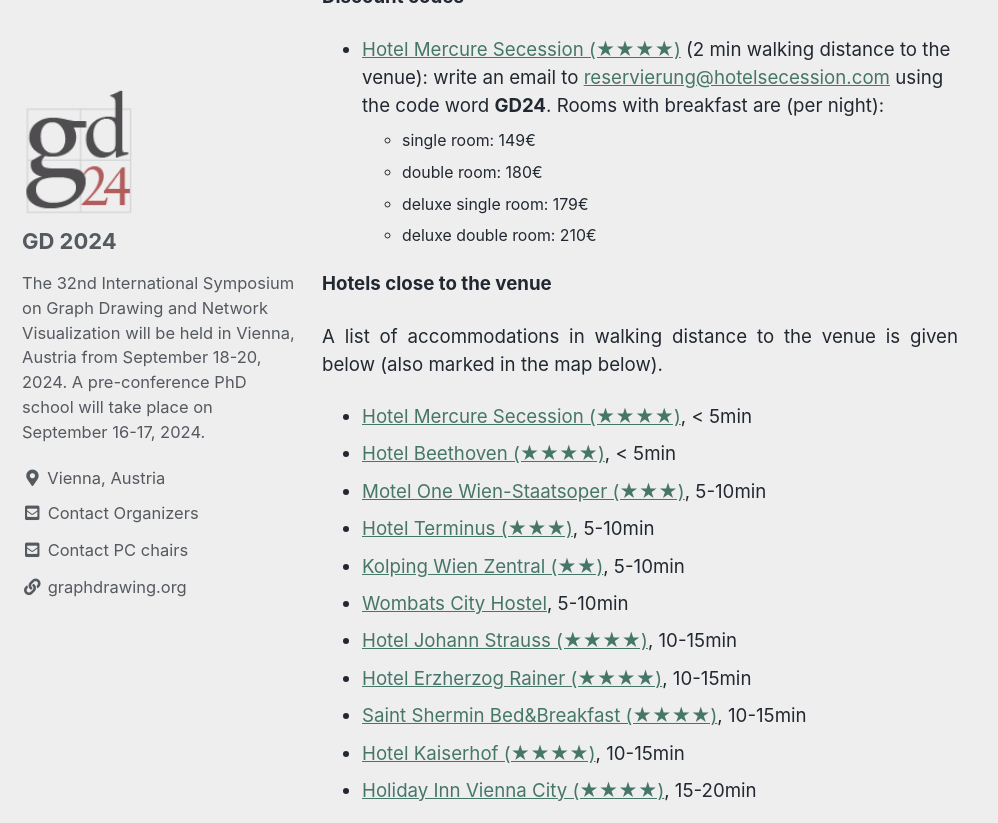
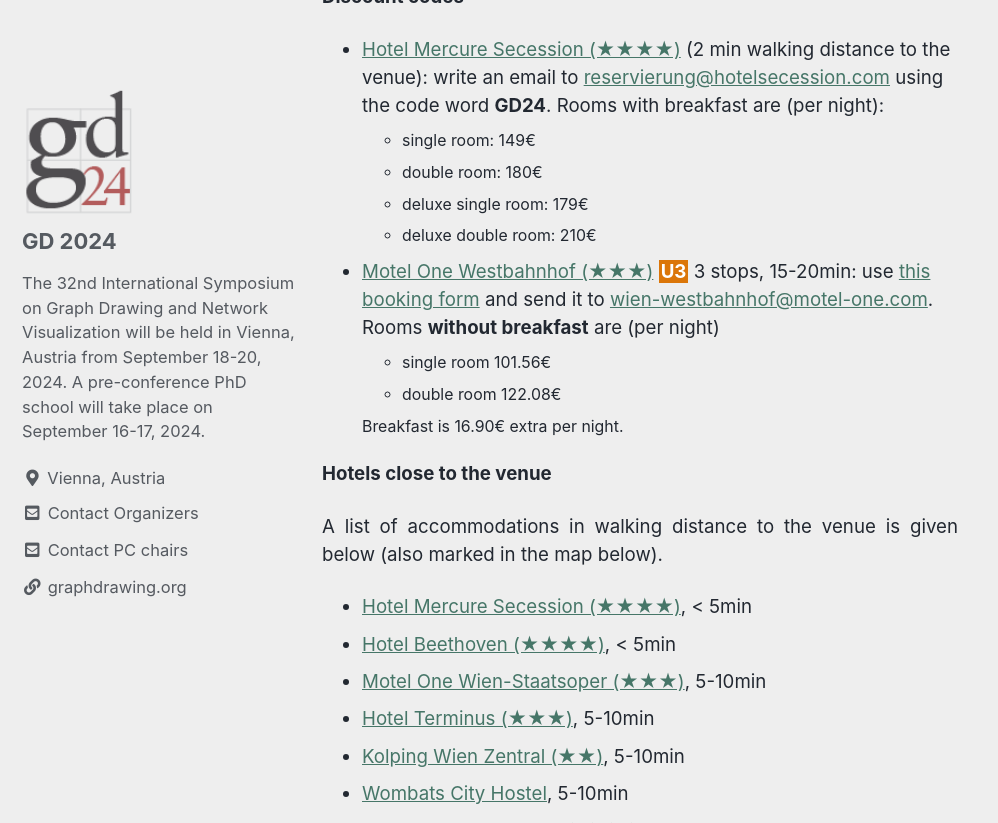
Before and after one commit to graphdrawing/gd2024, a Jekyll site: the page built from pages/travel_accomodation.md, in a window 1280 px wide and 900 px high, scrolled down 4510 px, cut to the strip 0-823 px from the top of the window. Shown: the whole strip, without its empty margins (0-998 px from the left). Built offline with Jekyll 4.4.1, drawn with Linux system fonts in a browser that asks for light colours; cached includes are drawn as plain includes.

Commit message:
motelone discount

```diff
--- a/pages/travel_accomodation.md
+++ b/pages/travel_accomodation.md
@@ -71,6 +71,11 @@
   - double room: 180€
   - deluxe single room: 179€
   - deluxe double room: 210€
+- [Motel One Westbahnhof (★★★)](https://www.motel-one.com/en/hotels/vienna/hotel-vienna-westbahnhof/) <span style="background-color: #db7609; color: white; font-weight: bold; padding: 0px 2px;">U3</span> 3 stops, 15-20min: use [this booking form](../../assets/pdfs/MoteloneWestbahnhofBooking.pdf){:target="_blank"} and send it to [wien-westbahnhof@motel-one.com](mailto:wien-westbahnhof@motel-one.com). Rooms **without breakfast** are (per night)
+  - single room 101.56€
+  - double room 122.08€
+
+  Breakfast is 16.90€ extra per night.
 
 **Hotels close to the venue**
 
```
